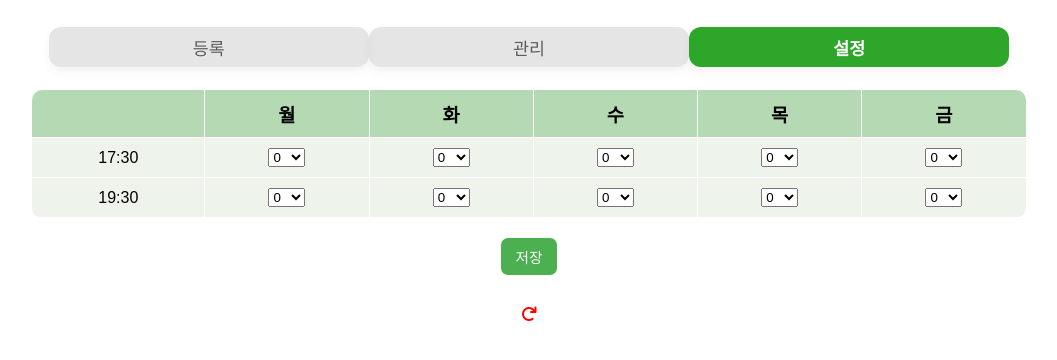
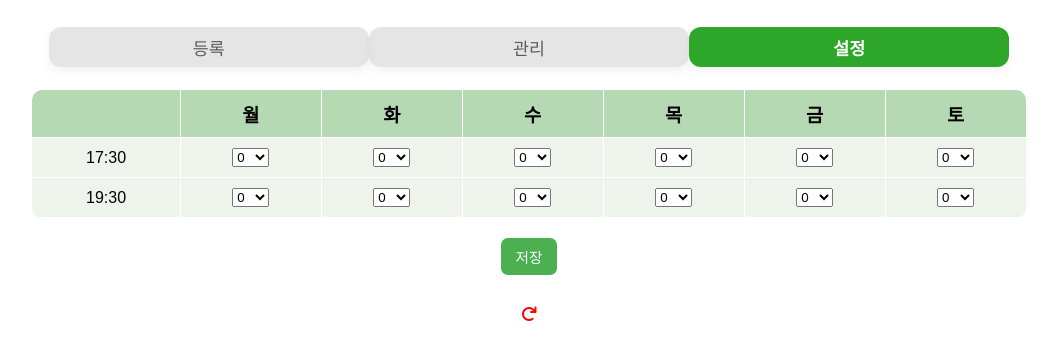
Before and after one commit to minji9360/sunn, a website: page index.html in a window 1280 px wide. Shown: the whole page, without its empty margins (111-1168 px from the left). Drawn offline with Linux system fonts and the light colour scheme; a web font is replaced by a local one.

Commit message:
토요일 추가

```diff
--- a/js/script.js
+++ b/js/script.js
@@ -1,5 +1,5 @@
-export const days = ["mon", "tue", "wed", "thu", "fri"];
-export const times = [2, 2, 2, 2, 2];
+export const days = ["mon", "tue", "wed", "thu", "fri", "sat"];
+export const times = [2, 2, 2, 2, 2, 2];
 export let settingData = JSON.parse(localStorage.getItem("settingData")) || {};
 
 function loadInitialPage() {
--- a/setting.html
+++ b/setting.html
@@ -7,6 +7,7 @@
     <th>수</th>
     <th>목</th>
     <th>금</th>
+    <th>토</th>
   </tr>
   <tr>
     <td>17:30</td>
@@ -15,6 +16,7 @@
     <td><select id="wed1"></select></td>
     <td><select id="thu1"></select></td>
     <td><select id="fri1"></select></td>
+    <td><select id="sat1"></select></td>
   </tr>
   <tr>
     <td>19:30</td>
@@ -23,6 +25,7 @@
     <td><select id="wed2"></select></td>
     <td><select id="thu2"></select></td>
     <td><select id="fri2"></select></td>
+    <td><select id="sat2"></select></td>
   </tr>
 </table>
 
```
Also changed, not shown: register.html (+3 -0 lines).
